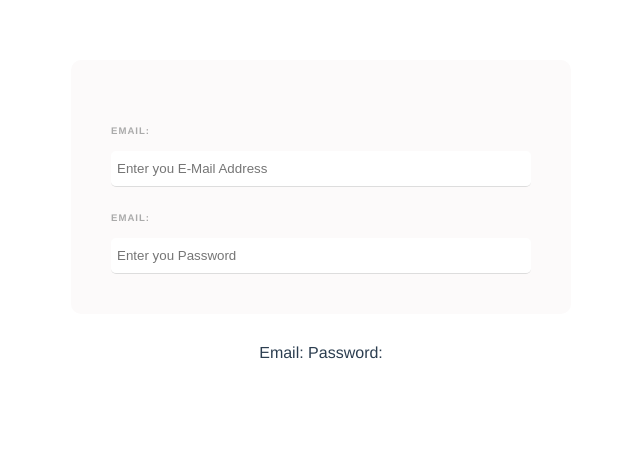
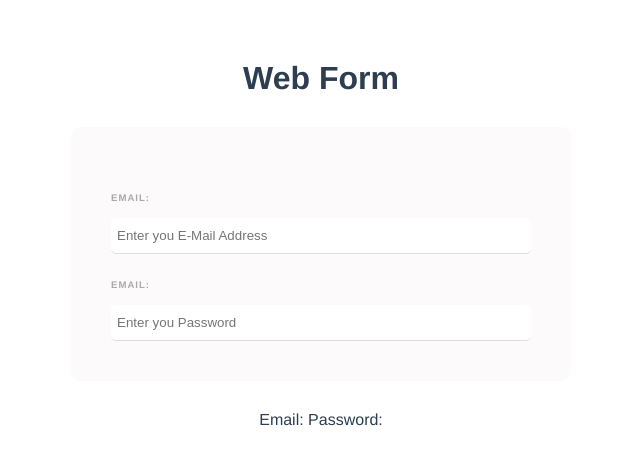
Before and after one commit to talhadar2011/FormBinding, a Vue app: page / in a window 1280 px wide. Shown: the top 464 px of the page, without its empty margins (319-959 px from the left). Built offline with nearby package versions, Linux system fonts and the light colour scheme.

Commit message:
Final Steps

```diff
--- a/src/App.vue
+++ b/src/App.vue
@@ -1,4 +1,6 @@
 <template>
+    <h1> Web Form</h1>
+
   <SignUpForm/>
 </template>
 
```
